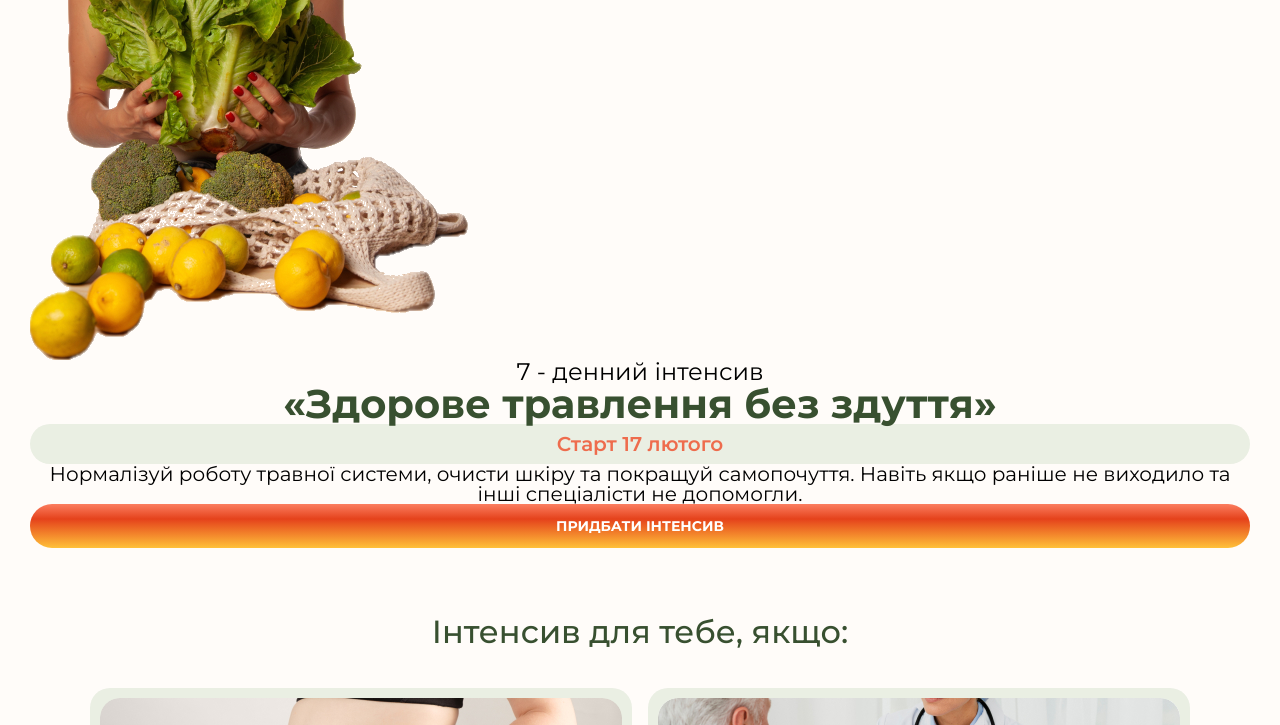
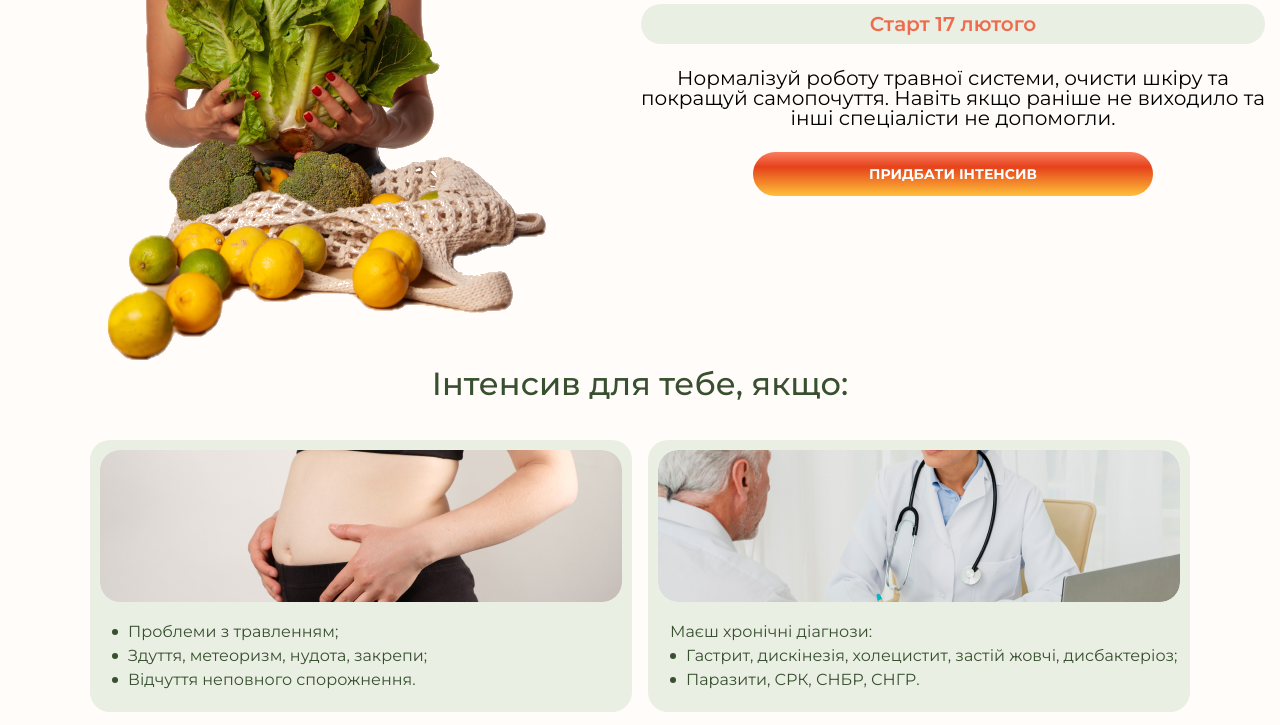
Before and after one commit to Sokiryanin/landing-nutri, a website built with Vite: page src/index.html in a window 1280 px wide. Shown: the part 372-1097 px from the top of the page. Built offline with nearby package versions, Linux system fonts and the light colour scheme; files whose address does not match are found by name; a web font is replaced by a local one.

Commit message:
fix hero and benefit

```diff
--- a/src/partials/hero.html
+++ b/src/partials/hero.html
@@ -1,38 +1,18 @@
-<section class="hero">
-    <div class="hero__container">
-        <div class="hero__body body-hero">
-
+<body>
+    <section class="hero">
+        <div class="hero__container">
             <div class="body-hero__image">
                 <img src="img/hero/hero-photo.png" alt="Image">
             </div>
-
-            <div class="body-hero__header header-hero">
-                <div class="header-hero__text">
-                    <p>
-                        7 - денний інтенсив
-                    </p>
-                </div>
-                <div class="header-hero__title">
-                    <h1>
-                        «Здорове травлення без здуття»
-                    </h1>
-                </div>
-
-                <div class="header-hero__date">
-                    <p>
-                        Старт 17 лютого
-                    </p>
-                </div>
-            </div>
-
-            <div class="body-hero__info">
-                <p class="body-hero__info-text">Нормалізуй роботу травної системи, очисти шкіру та покращуй самопочуття.
-                    Навіть якщо раніше не виходило та інші спеціалісти не допомогли.
-                </p>
+            <div class="body-hero__content">
+                <p class="header-hero__text">7 - денний інтенсив</p>
+                <h1 class="header-hero__title">«Здорове травлення без здуття»</h1>
+                <p class="header-hero__date">Старт 17 лютого</p>
+                <p class="body-hero__info">Нормалізуй роботу травної системи, очисти шкіру та покращуй самопочуття. Навіть якщо
+                    раніше не виходило та інші спеціалісти не допомогли.</p>
                 <button class="button body-hero__button">ПРИДБАТИ ІНТЕНСИВ</button>
             </div>
 
         </div>
-
-    </div>
-</section>
+        </section>
+</body>
--- a/src/scss/components/benefit.scss
+++ b/src/scss/components/benefit.scss
@@ -51,6 +51,7 @@ margin-bottom: toRem(32);
         row-gap: toRem(16) ;
         column-gap: toRem(16);
         z-index: 10;
+        margin-bottom: toRem(24);
     }
 
     // .benefit__item
@@ -60,7 +61,7 @@ margin-bottom: toRem(32);
         padding-bottom: 20px;
         background-color: #eaefe3;
         border-radius: toRem(20);
-        margin-bottom: toRem(24);
+
         max-width: 542px;
     }
 
@@ -68,9 +69,8 @@ margin-bottom: toRem(32);
 
     &__button {
 
-   @media (max-width:$tablet) {
-
-max-width: 544px;
+@media (max-width:$tablet) {
+    max-width: 544px;
 }
 
     }
--- a/src/scss/components/hero.scss
+++ b/src/scss/components/hero.scss
@@ -1,87 +1,155 @@
 .hero {
-    background-color: $bgColor;
-    padding: toRem(80) toRem(15) toRem(60) toRem(15);
-    // .hero__container
-
-    &__container {
+    display: flex;
+        align-items: center;
+        justify-content: center;
+        padding-top: toRem(80);
+        background-color: #fffcf9;
     }
 
-    // .hero__body
+.hero__container {
+    display: grid;
+    grid-template-columns: 1fr 1fr;
+    gap: 2px;
+    align-items: center;
+    justify-content: center;
+    position: relative;
 
-    &__body {
 }
-}
-.body-hero {
-
-    // .body-hero__image
-
-    &__image {
+.hero__container::before {
+    content: "";
+    position: absolute;
+    top: 0;
+    /* Отступ, чтобы не залезать под хедер */
+    left: 0;
+    width: toRem(410);
+    /* Подбираем размер */
+    height: toRem(410);
+    background: url('img/hero/gradient.svg') no-repeat;
+    background-size: contain;
 }
 
-    // .body-hero__header
 
-    &__header {
+.hero__container::after {
+    content: "";
+    position: absolute;
+    bottom: 0;
+    right: 0;
+    width: toRem(410);
+    height: toRem(410);
+    background: url('img/hero/gradient.svg') no-repeat;
+    background-size: contain;
 }
 
-    // .body-hero__info
 
-    &__info {
-        text-align: center;
+
+.body-hero__image {
+    display: flex;
+    justify-content: center;
+
 }
 
-    // .body-hero__info-text
+.body-hero__image img {
+    max-width: 100%;
 
-    &__info-text {
-
-font-weight: 400;
-font-size: 20px;
-text-align: center;
-color: #000;
 }
 
-    // .body-hero__button
+.body-hero__content {
+    display: flex;
+    flex-direction: column;
+    justify-content: center;
+    align-items: center;
+}
 
-    &__button {
-    }
-}
-.header-hero {
-    text-align: center;
-    // .header-hero__text
-
-    &__text {
+.header-hero__text {
 
     font-weight: 400;
         font-size: toRem(24);
-
-color: $mainColor;
+            text-align: center;
+                color: #000;
+                margin-bottom: toRem(4);
     }
 
-    // .header-hero__title
-
-    &__title {
-
+.header-hero__title {
+    align-items: center;
+    text-align: center;
     font-weight: 700;
     font-size: toRem(40);
-color: $greenColor;
+    color: #385030;
+        margin-bottom: toRem(24);
     }
-
-    // .header-hero__date
-
-    &__date {
+.header-hero__date {
+    border-radius: toRem(20);
+    padding-top: toRem(6);
+    padding-bottom: toRem(6);
+    width: 100%;
+    background-color: #eaefe3;
+    color: #ee6c4d;
 
     font-weight: 600;
         font-size: toRem(20);
         line-height: 1.4;
-color: #ee6c4d;
+    text-align: center;
 
-border-radius: toRem(20);
-padding: toRem(6) toRem(10);
-width: 100%;
-background-color: #eaefe3;
+        margin-bottom: toRem(24);
+    }
 
-    }
+.body-hero__info {
+    font-weight: 400;
+    font-size: toRem(20);
+    text-align: center;
+    color: #000;
+
+    margin-bottom: toRem(24);
     }
 
 .body-hero__button {
+    display: inline-block;
+        background: linear-gradient(0deg, rgba(255, 193, 58, 1) 0%, rgba(229, 66, 27, 1) 66%, rgba(251, 126, 96, 1) 100%);
+        color: white;
+        padding: 15px 24px;
+        border-radius: 25px;
+        font-weight: bold;
+        text-decoration: none;
+        border: none;
+        cursor: pointer;
+        text-align: center;
     width: 100%;
+    max-width: 400px;
 }
+
+// /* Адаптив для планшетів та мобільних */
+// @media (max-width: 768px) {
+//     .hero__container {
+//         display: flex;
+//         flex-direction: column;
+//         text-align: center;
+//         align-items: center;
+//     }
+// .body-hero__content {
+//     align-items: center;
+//     order: 1;
+
+// .header-hero__text {
+//         order: 1;
+//     }
+
+// .header-hero__title {
+//     order: 2;
+// }
+// .header-hero__date {
+//     order: 3;
+// }
+// .body-hero__image {
+//     order: 4;
+//     margin: 20px 0;
+// }
+
+// .body-hero__info {
+//     order: 5;
+//     text-align: center;
+
+//     .body-hero__button {
+//             order: 6;
+// }
+// }
+// }
```
Also changed, not shown: src/public/img/hero/gradient.svg (added). Lines whose indentation alone changed are shown as unchanged.
